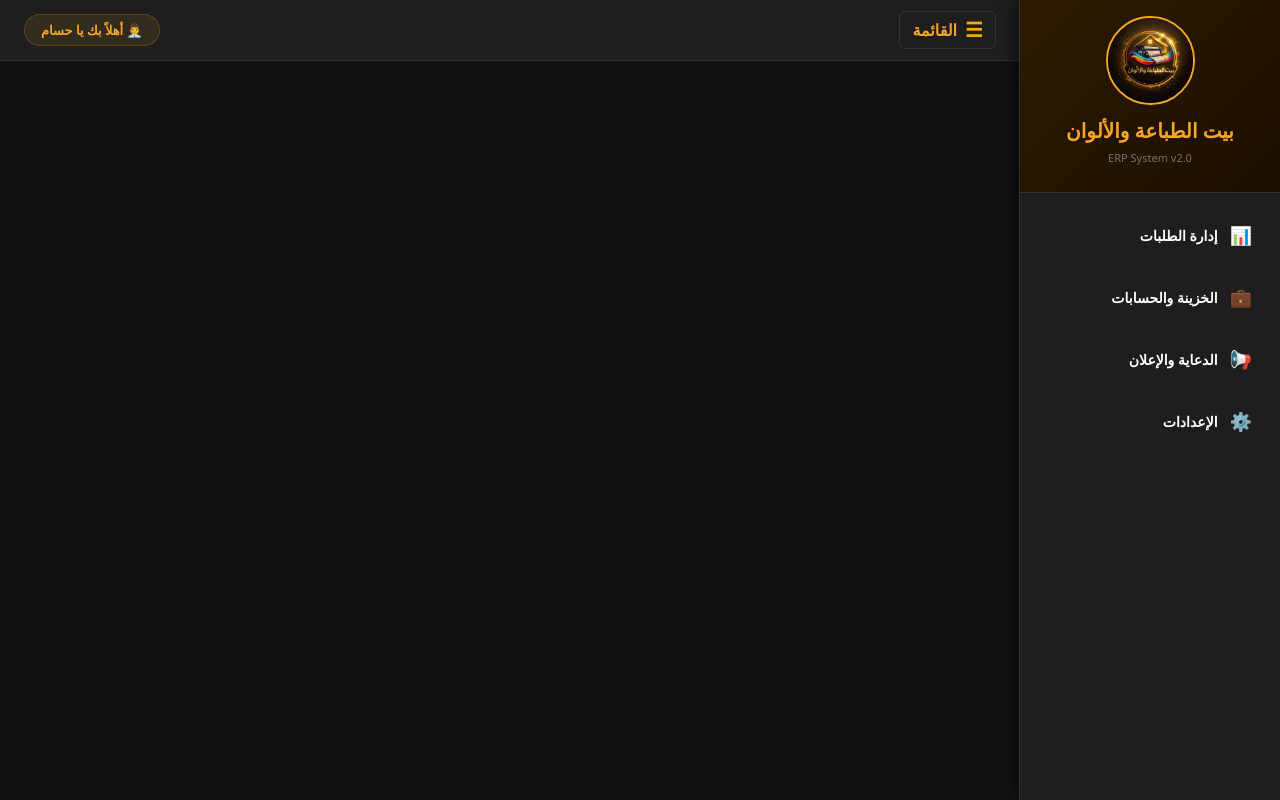
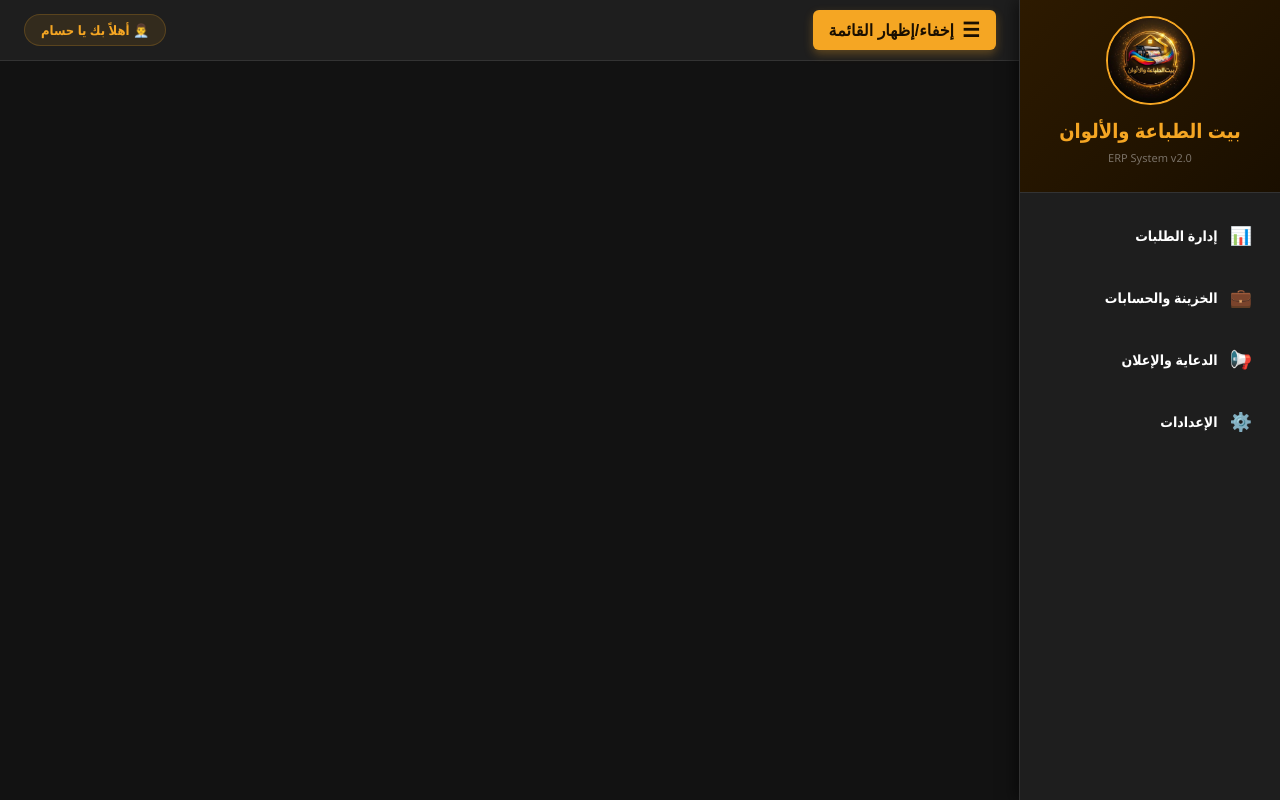
Before and after one commit to mharubber-maker/printing_app, a Python web app: template templates/base.html in a window 1280 px wide. Run offline with Jinja, Linux system fonts and the light colour scheme; the template is opened without the code that fills it, so the values that code supplies are empty; some libraries are stand-ins or nearby versions.

Commit message:
fix: absolute override for sidebar toggle button

```diff
--- a/templates/base.html
+++ b/templates/base.html
@@ -11,15 +11,11 @@
             --bg-table-hover: rgba(245, 166, 35, 0.05); --text-primary: #ffffff;
             --text-muted: #a0a0a0; --gold-dark: #f5a623; --gold-subtle: rgba(245, 166, 35, 0.1);
             --border-color: #333333; --space-2: 8px; --space-3: 12px; --space-4: 16px; --space-5: 24px;
-            --radius-md: 8px; --text-xs: 11px; --text-base: 14px; --text-lg: 18px;
-            --font-black: 900; --sidebar-width: 260px;
+            --radius-md: 8px; --sidebar-width: 260px;
         }
-        body { margin: 0; font-family: 'Segoe UI', sans-serif; background: var(--bg-body); color: var(--text-primary); display: flex; min-height: 100vh; overflow-x: hidden; }
-
-        /* 1. القائمة الجانبية وحركة الانزلاق */
-        .sidebar { width: var(--sidebar-width); background: var(--bg-card); border-left: 1px solid var(--border-color); display: flex; flex-direction: column; position: fixed; right: 0; top: 0; bottom: 0; z-index: 1000; box-shadow: -4px 0 15px rgba(0,0,0,0.5); transition: transform 0.3s cubic-bezier(0.4, 0, 0.2, 1); }
+        body { margin: 0; font-family: 'Segoe UI', Tahoma, Geneva, Verdana, sans-serif; background: var(--bg-body); color: var(--text-primary); display: flex; min-height: 100vh; overflow-x: hidden; }
+        .sidebar { width: var(--sidebar-width); background: var(--bg-card); border-left: 1px solid var(--border-color); display: flex; flex-direction: column; position: fixed; right: 0; top: 0; bottom: 0; z-index: 9999; box-shadow: -4px 0 15px rgba(0,0,0,0.5); transition: transform 0.3s ease-in-out; }
         .sidebar.collapsed { transform: translateX(100%); }
-
         .sidebar-header { padding: var(--space-4); text-align: center; border-bottom: 1px solid var(--border-color); background: linear-gradient(135deg, #2d1a00, #1a0f00); display: flex; flex-direction: column; align-items: center; }
         .brand-logo { width: 85px; height: 85px; border-radius: 50%; border: 2px solid var(--gold-dark); margin-bottom: 12px; object-fit: cover; background: #1a0f00; }
         .sidebar-header h1 { color: var(--gold-dark); font-size: 20px; margin: 0; font-weight: 900; }
@@ -27,23 +23,12 @@
         .nav-link { display: flex; align-items: center; gap: 12px; padding: 14px 16px; color: var(--text-primary); text-decoration: none; border-radius: var(--radius-md); transition: 0.3s; font-weight: bold; font-size: 14px; }
         .nav-link:hover { background: rgba(255, 255, 255, 0.05); transform: translateX(-3px); }
         .nav-link.active { background: var(--gold-subtle); color: var(--gold-dark); border-right: 4px solid var(--gold-dark); transform: translateX(-5px); }
-
-        /* 2. منطقة العمل وحركة التمدد */
-        .main-wrapper { margin-right: var(--sidebar-width); flex: 1; display: flex; flex-direction: column; transition: margin-right 0.3s cubic-bezier(0.4, 0, 0.2, 1); width: 100%; }
+        .main-wrapper { margin-right: var(--sidebar-width); flex: 1; display: flex; flex-direction: column; transition: margin-right 0.3s ease-in-out; width: 100%; }
         .main-wrapper.expanded { margin-right: 0; }
-
-        /* 3. تصميم الشريط العلوي وزر الإخفاء */
-        .top-navbar { height: 60px; background: var(--bg-card); border-bottom: 1px solid var(--border-color); display: flex; align-items: center; justify-content: space-between; padding: 0 var(--space-5); }
-
-        /* 👇 هذا هو الزر الذي سيظهر لك 👇 */
-        .menu-toggle-btn { background: none; border: 1px solid var(--border-color); color: var(--gold-dark); font-size: 16px; font-weight: bold; cursor: pointer; padding: 6px 12px; border-radius: 6px; transition: 0.2s; display: flex; align-items: center; justify-content: center; gap: 8px; }
-        .menu-toggle-btn:hover { background: var(--gold-subtle); border-color: var(--gold-dark); }
-
+        .top-navbar { height: 60px; background: var(--bg-card); border-bottom: 1px solid var(--border-color); display: flex; align-items: center; justify-content: space-between; padding: 0 var(--space-5); position: sticky; top: 0; z-index: 1000; }
         .user-profile { display: flex; align-items: center; gap: 10px; font-size: 13px; color: var(--gold-dark); font-weight: bold; background: var(--gold-subtle); padding: 6px 16px; border-radius: 50px; border: 1px solid rgba(245, 166, 35, 0.2); }
         .content-area { padding: var(--space-5); flex: 1; }
-
-        /* Modal Styles */
-        .modal-overlay { position: fixed; top: 0; left: 0; width: 100%; height: 100%; background: rgba(0,0,0,0.7); display: flex; align-items: center; justify-content: center; z-index: 2000; }
+        .modal-overlay { position: fixed; top: 0; left: 0; width: 100%; height: 100%; background: rgba(0,0,0,0.7); display: flex; align-items: center; justify-content: center; z-index: 10000; }
         .hidden { display: none !important; }
         .modal-card { background: var(--bg-card); padding: var(--space-5); border-radius: 16px; width: 100%; border: 1px solid var(--border-color); max-height: 90vh; overflow-y: auto; }
         .form-label { display: block; font-size: 12px; font-weight: bold; color: var(--text-muted); margin-bottom: 6px; }
@@ -70,15 +55,13 @@
 
     <div class="main-wrapper" id="main-content">
         <header class="top-navbar">
-            <button class="menu-toggle-btn" onclick="toggleSidebar()">
-                <span style="font-size: 20px;">☰</span> القائمة
+            <button onclick="toggleSidebar()" style="background: var(--gold-dark); color: #1a0f00; border: none; padding: 8px 16px; font-size: 16px; font-weight: 900; border-radius: 6px; cursor: pointer; display: flex; align-items: center; gap: 8px; box-shadow: 0 4px 10px rgba(245, 166, 35, 0.3);">
+                <span style="font-size: 20px;">☰</span> إخفاء/إظهار القائمة
             </button>
-
             <div class="user-profile">
                 <span>👨‍💼 أهلاً بك يا حسام</span>
             </div>
         </header>
-
         <main class="content-area">
             {% block content %}{% endblock %}
         </main>
@@ -89,13 +72,10 @@
     <script>
         function openModal() { document.getElementById("main-modal").classList.remove("hidden"); }
         function closeModal() { document.getElementById("main-modal").classList.add("hidden"); }
-
-        // دالة تحريك القائمة
         function toggleSidebar() {
             document.getElementById("app-sidebar").classList.toggle("collapsed");
             document.getElementById("main-content").classList.toggle("expanded");
         }
-
         document.addEventListener("DOMContentLoaded", function() {
             const currentPath = window.location.pathname;
             document.querySelectorAll(".nav-link").forEach(link => {
```
